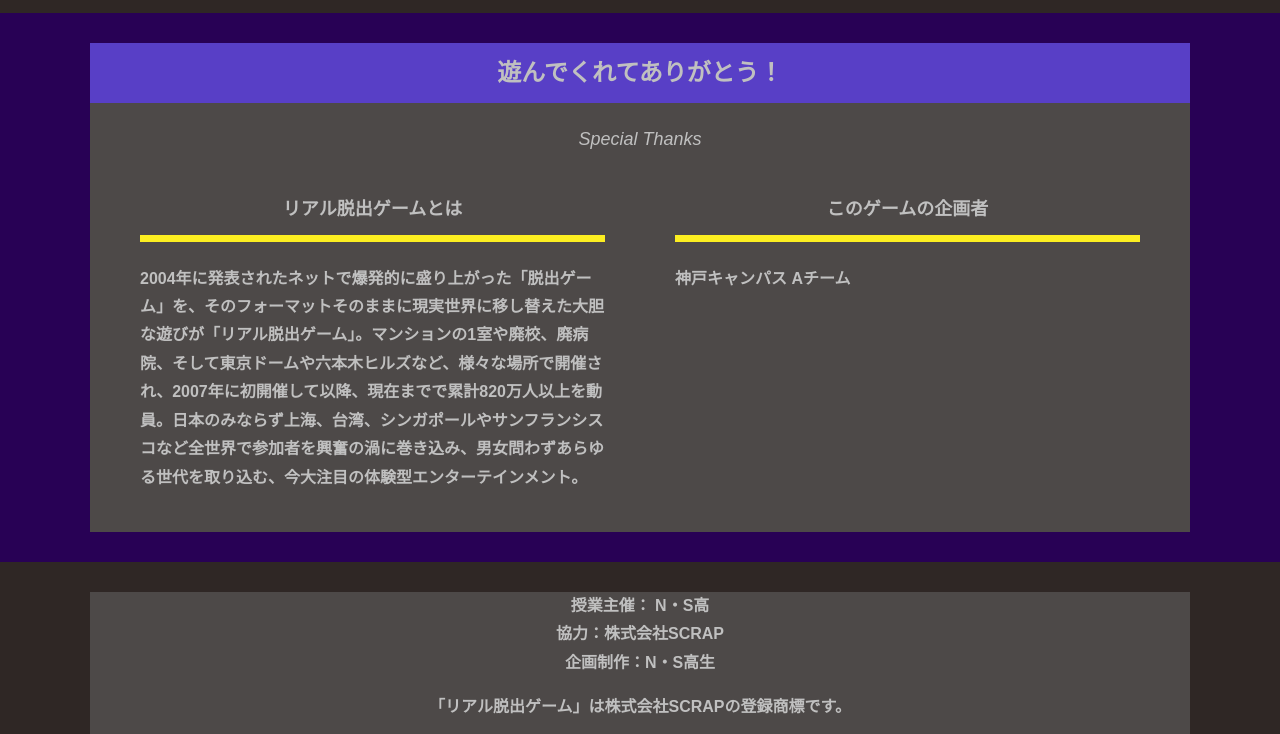
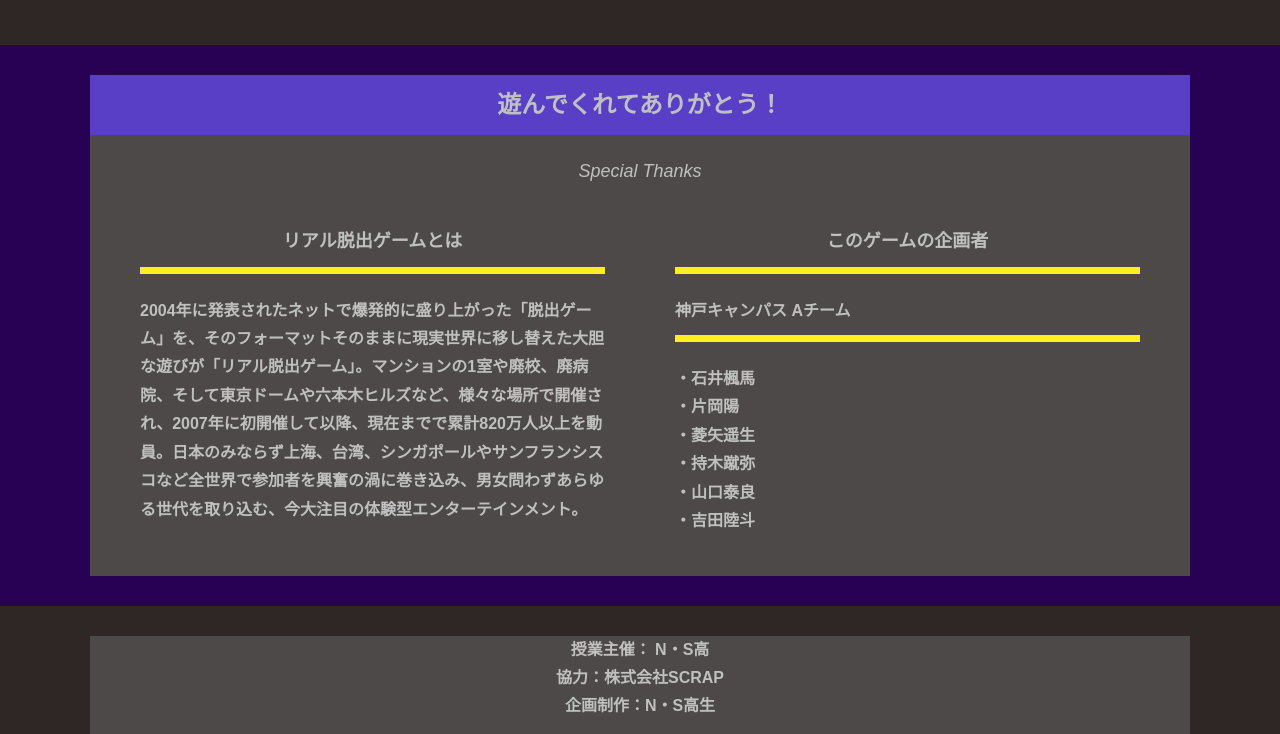
Before and after one commit to Hishiya/alfa-kobe-A, a plain HTML site: page final.html in a window 1280 px wide. Shown: the part 1680-2414 px from the top of the page. Drawn offline with Linux system fonts and the light colour scheme.

Commit message:
文章の変更

```diff
--- a/final.html
+++ b/final.html
@@ -24,7 +24,8 @@
         <div class="box bg-color--subcolor">
           <h2 class="section-title--border">全ステージ クリア！</h2>
           <p class="text-center">おめでとう！<br>
-            あなたはついに全ての謎を解き、VRホラーゲームから脱出することができた！</p>
+            あなたはついに全ての謎を解き、VRホラーゲームから脱出することができた！<br>
+            そして先生からあるメッセージが伝えられた・・・</p>
         </div>
       </div>
     </section>
@@ -63,6 +64,12 @@ Youtube貼り付けここまで-->
             <div class="card">
               <h3 class="card__title">このゲームの企画者</h3>
               <p class="card__content">神戸キャンパス Aチーム</p>
+              <p class="card__content">・石井楓馬<br>
+                ・片岡陽<br>
+                ・菱矢遥生<br>
+                ・持木蹴弥<br>
+                ・山口泰良<br>
+                ・吉田陸斗</p>
             </div>
           </div>
         </div>
```
